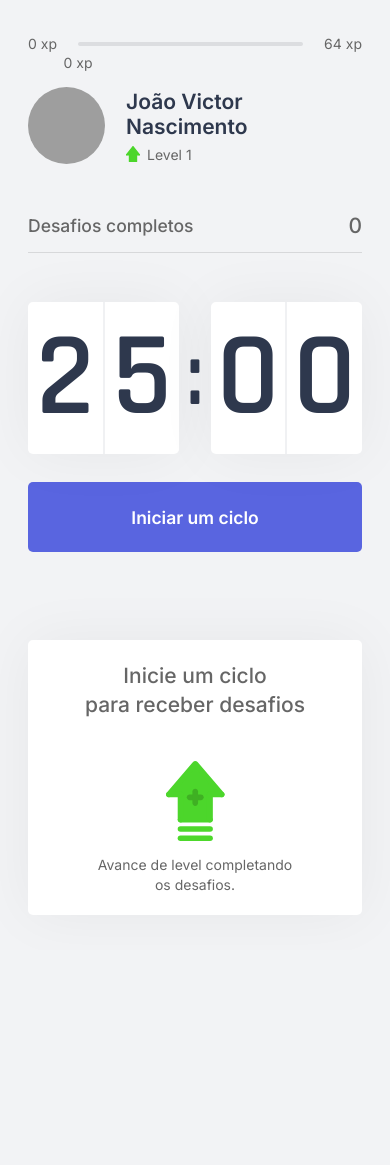
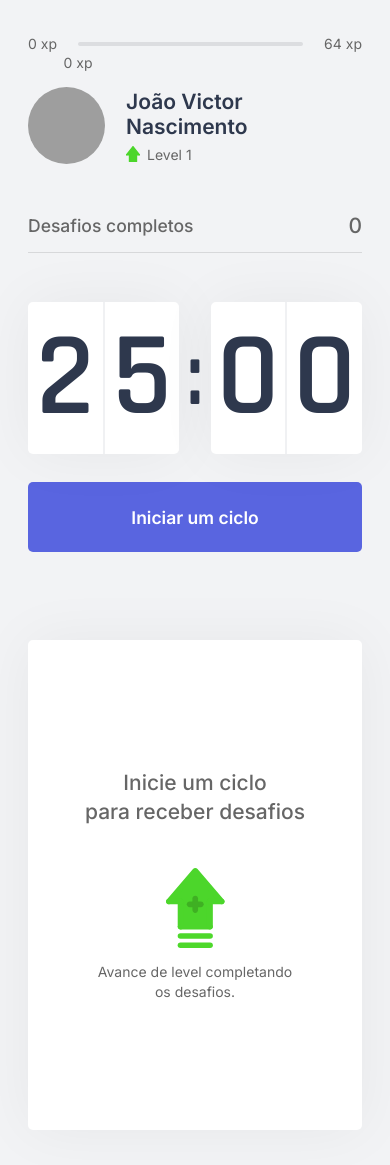
Before and after one commit to nascjoao/moveit, a Next.js app: page / in a window 390 px wide. Before the commit the page ends 950 px from the top, so only its background shows below. Built offline with nearby package versions, Linux system fonts and the light colour scheme; grey boxes are pictures that could not be loaded.

Commit message:
fix height and space of the elements on mobile

```diff
--- a/src/styles/components/ChallengeBox.module.css
+++ b/src/styles/components/ChallengeBox.module.css
@@ -123,3 +123,9 @@
 .challengeActive footer button.challengeSucceeded {
     background: var(--green);
 }
+
+@media (max-width: 850px) {
+    .challengeBoxContainer {
+        min-height: 35rem;
+    }
+}
```
